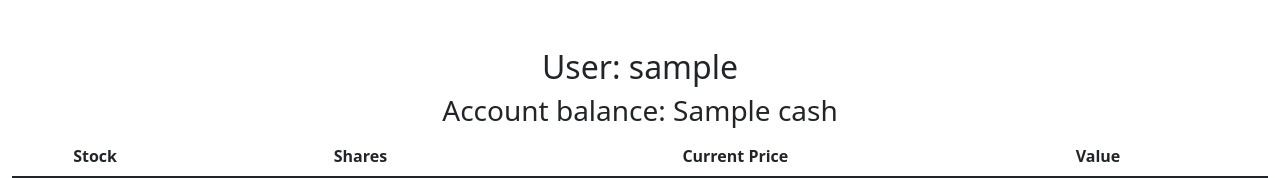
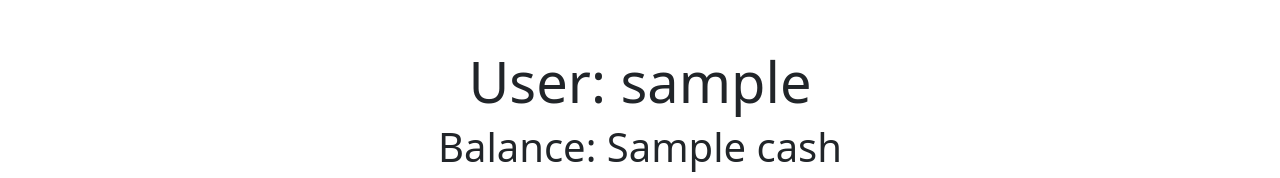
Before and after one commit to mson1509/cs50mson, a Flask app: template finance/templates/index.html in a window 1280 px wide. Shown: the part 76-254 px from the top of the page. Run offline with Flask 3, Linux system fonts and the light colour scheme; the template is opened without the code that fills it: most values are stand-ins (such as "Sample title", 1, 10 or a date in 2020); lists and menus that the app fills with data are empty; some libraries are stand-ins or nearby versions.

Commit message:
Fri, Sep 29, 2023, 3:24 PM +07:00

```diff
--- a/finance/templates/index.html
+++ b/finance/templates/index.html
@@ -5,9 +5,9 @@
 {% endblock %}
 
 {% block main %}
-    <div class="">
-        <h2>User: {{ username }}</h2>
-        <h3>Account balance: {{ cash }}</h3>
+    <div class="mb-3">
+        <h1 class="display-4">User: {{ username }}</h1>
+        <h1 class="display-6">Balance: {{ cash }}</h1>
     </div>
     <table class="table table-striped">
         <thead>
```
